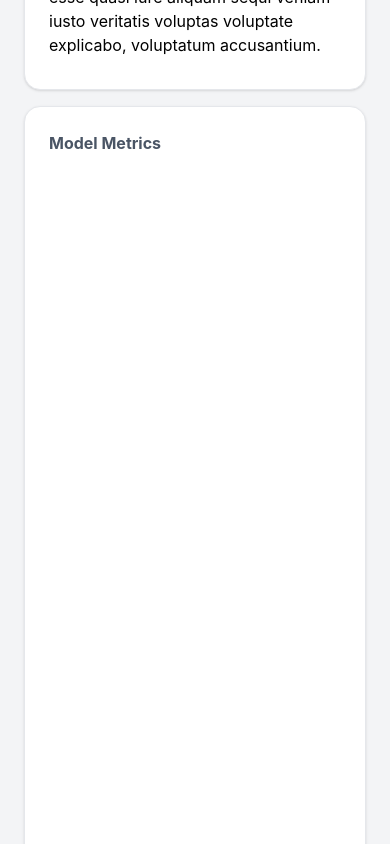
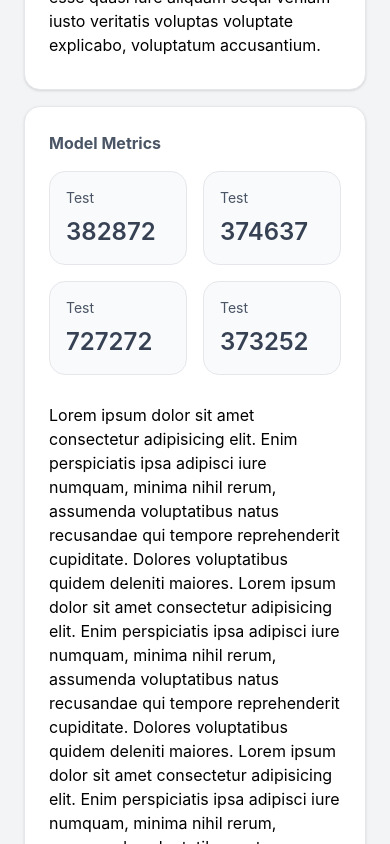
Before and after one commit to eobcre/ml-house-price, a React (Vite) app: page / in a window 390 px wide. Shown: the part 1660-2504 px from the top of the page. Built offline with nearby package versions, Linux system fonts and the light colour scheme.

Commit message:
new: create metrics ui

```diff
--- a/src/sections/ModelMetrics.tsx
+++ b/src/sections/ModelMetrics.tsx
@@ -2,10 +2,36 @@ type ModelMetrics = {
   title: string;
 };
 
+const items = [
+  { id: 1, title: "Test", value: 382872 },
+  { id: 1, title: "Test", value: 374637 },
+  { id: 1, title: "Test", value: 727272 },
+  { id: 1, title: "Test", value: 373252 },
+];
+
 const ModelMetrics = ({ title }: ModelMetrics) => {
   return (
-    <div className="flex flex-col">
+    <div className="flex flex-col lg:h-80">
+      {/* title */}
       <h1 className="text-gray-600 font-bold">{title}</h1>
+      {/* metrics */}
+      <div className="grid grid-cols-2 gap-4 items-stretch py-4 lg:overflow-y-auto">
+        {items.map((item) => (
+          <div className="flex flex-col gap-2 border border-gray-200 bg-gray-50 rounded-2xl p-4">
+            <h2 className="text-gray-600 text-sm">{item.title}</h2>
+            <p className="text-gray-700 text-2xl font-semibold">{item.value}</p>
+          </div>
+        ))}
+        {/* desc */}
+        <div className="col-span-2 my-3">
+          <p>
+            Lorem ipsum dolor sit amet consectetur adipisicing elit. Enim perspiciatis ipsa adipisci iure numquam, minima nihil rerum, assumenda voluptatibus natus recusandae qui tempore reprehenderit
+            cupiditate. Dolores voluptatibus quidem deleniti maiores. Lorem ipsum dolor sit amet consectetur adipisicing elit. Enim perspiciatis ipsa adipisci iure numquam, minima nihil rerum,
+            assumenda voluptatibus natus recusandae qui tempore reprehenderit cupiditate. Dolores voluptatibus quidem deleniti maiores. Lorem ipsum dolor sit amet consectetur adipisicing elit. Enim
+            perspiciatis ipsa adipisci iure numquam, minima nihil rerum, assumenda voluptatibus natus recusandae qui tempore reprehenderit cupiditate. Dolores voluptatibus quidem deleniti maiores.
+          </p>
+        </div>
+      </div>
     </div>
   );
 };
```
